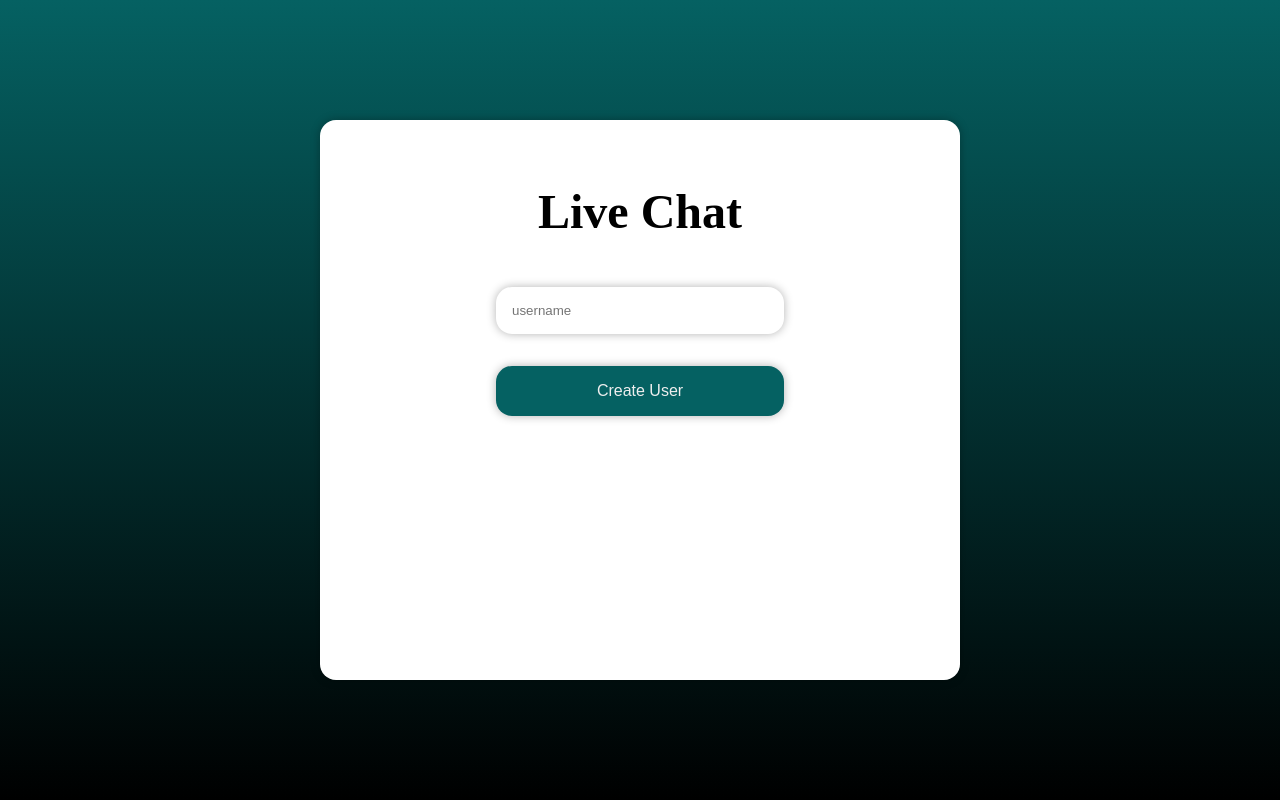
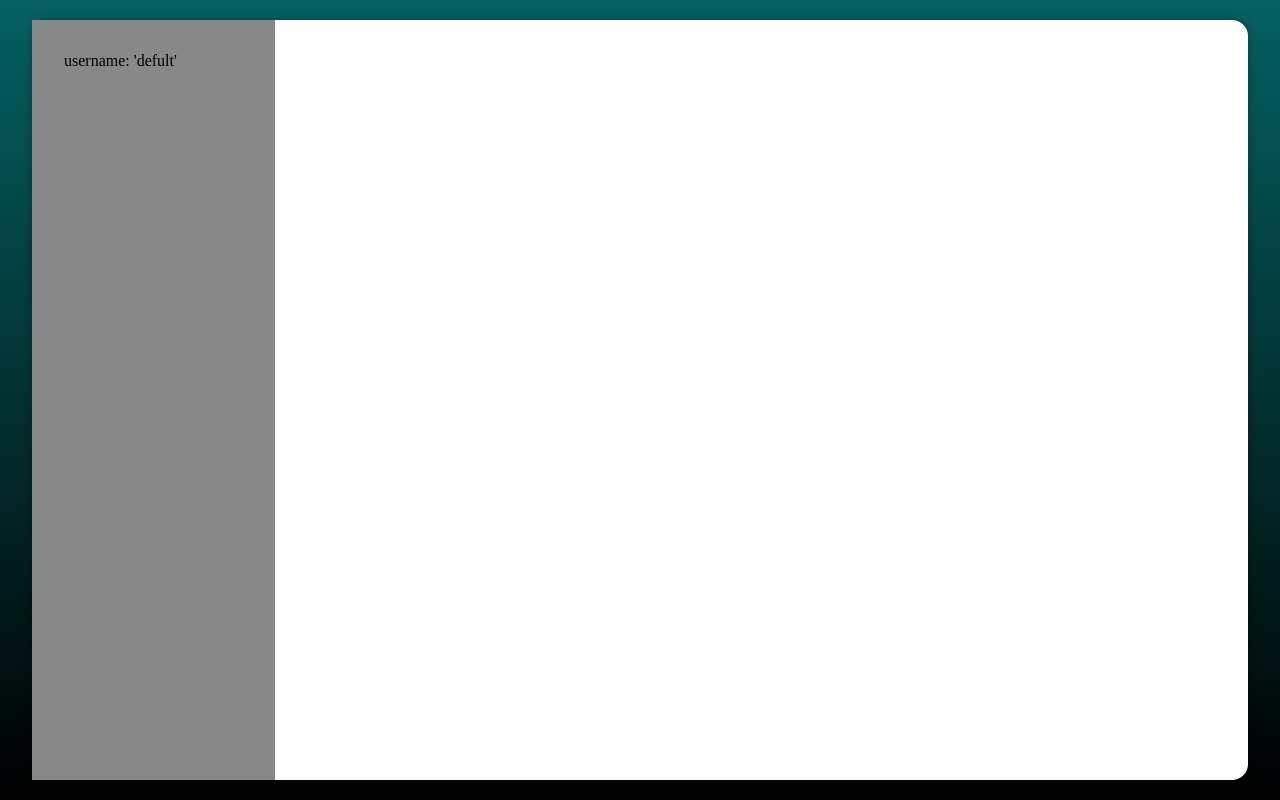
Before and after one commit to ManorHazaz/live-chat, a React (Create React App) app in the folder client/: page / in a window 1280 px wide. Built offline with nearby package versions, Linux system fonts and the light colour scheme.

Commit message:
Add and style sidebar component

```diff
--- a/client/src/App.css
+++ b/client/src/App.css
@@ -2,6 +2,7 @@
 :root
 {
 	--primary-color: #056162;
+	--secondary-color: #888;
 }
 
 *
--- a/client/src/App.js
+++ b/client/src/App.js
@@ -1,11 +1,13 @@
 import './App.css';
-import Login from './components/Login/Login';
+import { Login } from './components/Login';
+import { Dashboard } from './components/Dashboard';
 
 function App() {
 	return (
 		<div className="App">
 
-			<Login />
+			{/* <Login /> */}
+			<Dashboard />
 
 		</div>
 	);
--- /dev/null
+++ b/client/src/components/Sidebar/Sidebar.css
@@ -0,0 +1,12 @@
+
+.sidebar
+{
+    border-right: 2px solid var(--secondary-color);
+    background-color: var(--secondary-color);
+    width: 20%;
+}
+
+.sidebar .username
+{
+    margin: 2rem;
+}
--- /dev/null
+++ b/client/src/components/Sidebar/Sidebar.js
@@ -0,0 +1,12 @@
+import './Sidebar.css'
+
+function Sidebar() {
+    return (
+        <div className='sidebar'>
+            <div className='username'> username: 'defult' </div>
+
+        </div>
+    )
+}
+
+export default Sidebar
--- /dev/null
+++ b/client/src/components/Sidebar/index.js
@@ -0,0 +1 @@
+export { default as Sidebar } from './Sidebar';
```
